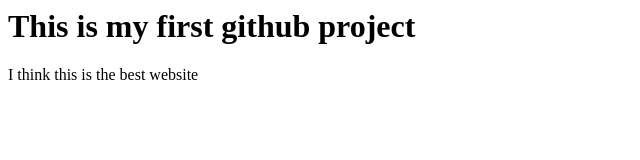
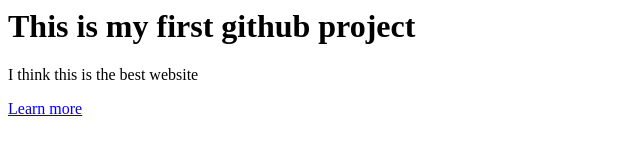
Before and after one commit to tonnyjoel/firstrepo, a plain HTML site: page index.html in a window 1280 px wide. Shown: the full height of the page, 0-640 px from the left. Drawn offline with Linux system fonts and the light colour scheme.

Commit message:
Add learn more link

```diff
--- a/index.html
+++ b/index.html
@@ -5,5 +5,6 @@
   <body>
     <h1>This is my first github project</h1>
     <p>I think this is the best website</p>
+    <a href="#">Learn more</a>
   </body>
 </html>
```
